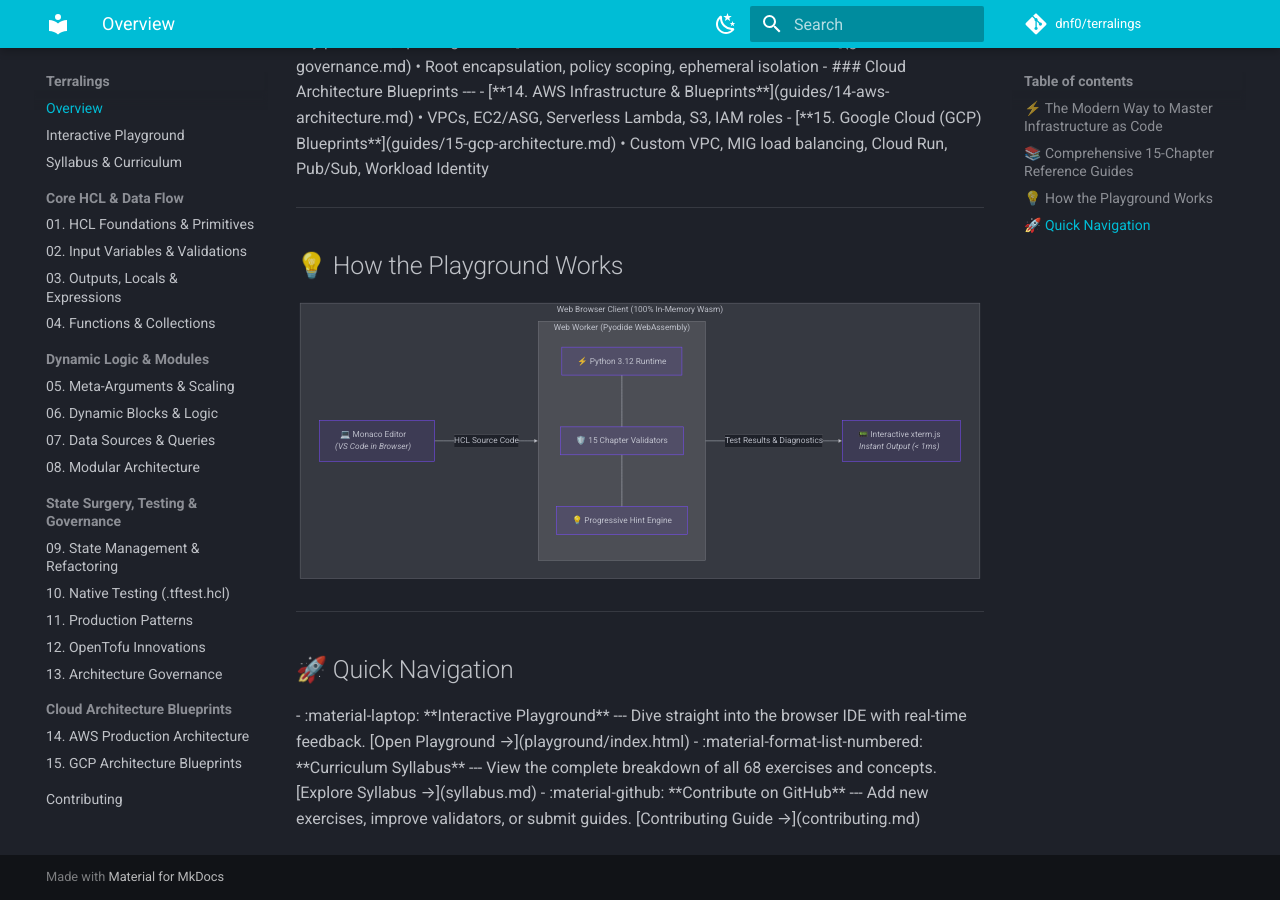
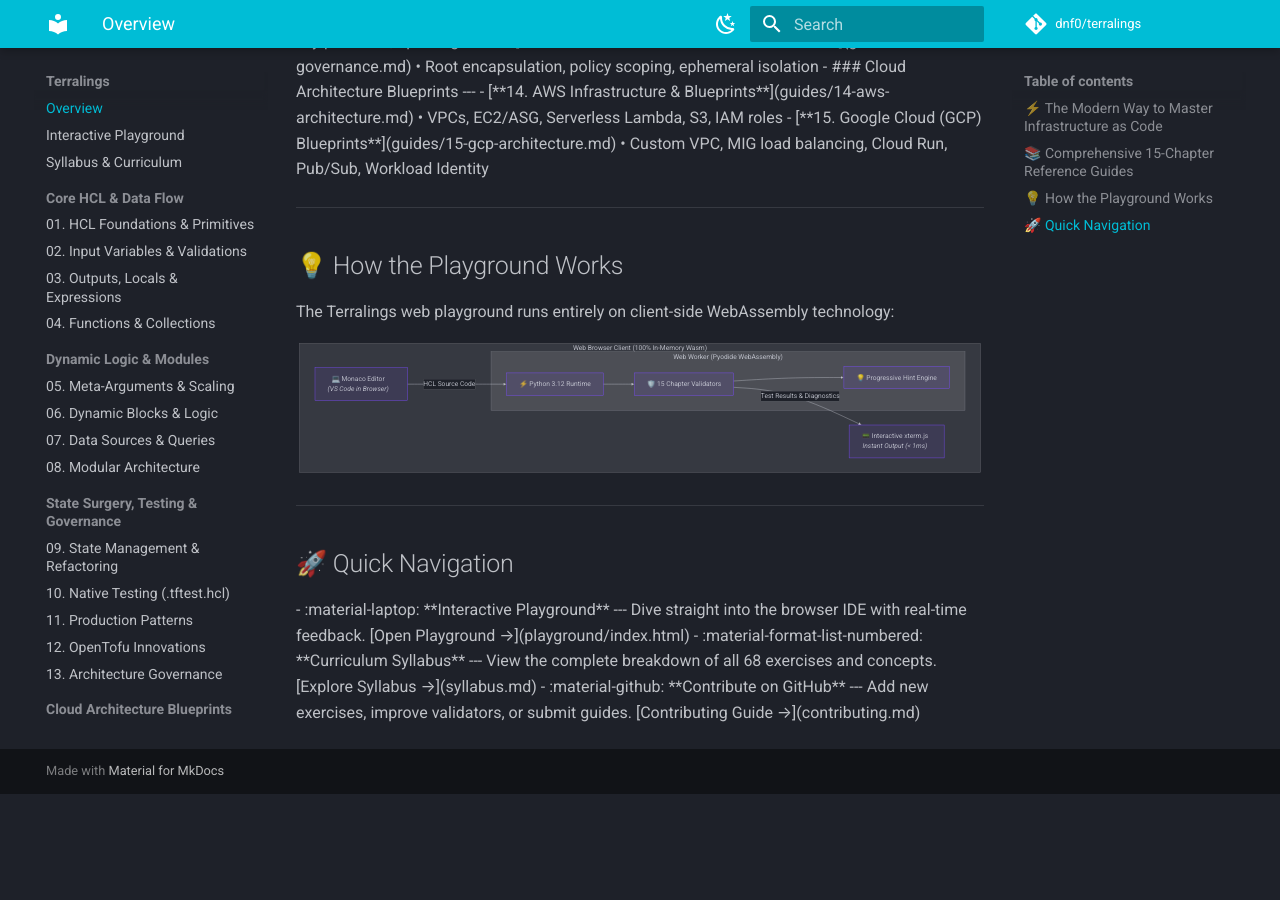
Before and after one commit to dnf0/terralings, an MkDocs documentation site: the page built from docs/index.md, in a window 1280 px wide and 900 px high, scrolled down 1280 px. Built offline with MkDocs 1.6.1 and Material for MkDocs 9.7.7, drawn with Linux system fonts in a browser that asks for light colours; comment, search, counter and statistics services are not loaded; after the commit the page ends 2074 px from its top, so only the background shows below that; some of the changed lines change nothing that is shown.

Commit message:
docs: refine homepage playground mermaid diagram and restore lead text

````diff
--- a/docs/index.md
+++ b/docs/index.md
@@ -69,6 +69,8 @@
 
 ## 💡 How the Playground Works
 
+The Terralings web playground runs entirely on client-side WebAssembly technology:
+
 ```mermaid
 flowchart LR
     subgraph Browser["Web Browser Client (100% In-Memory Wasm)"]
@@ -76,17 +78,16 @@
         Monaco["💻 Monaco Editor<br/><i>(VS Code in Browser)</i>"]
 
         subgraph Worker["Web Worker (Pyodide WebAssembly)"]
-            direction TB
             Engine["⚡ Python 3.12 Runtime"]
             Validators["🛡️ 15 Chapter Validators"]
             Hints["💡 Progressive Hint Engine"]
-            Engine --- Validators --- Hints
+            Engine --> Validators --> Hints
         end
 
-        Terminal["📟 Interactive xterm.js<br/><i>Instant Output (< 1ms)</i>"]
+        Terminal["📟 Interactive xterm.js<br/><i>Instant Output (&lt; 1ms)</i>"]
 
-        Monaco -->|"HCL Source Code"| Worker
-        Worker -->|"Test Results & Diagnostics"| Terminal
+        Monaco -->|"HCL Source Code"| Engine
+        Validators -->|"Test Results & Diagnostics"| Terminal
     end
 ```
 
````
